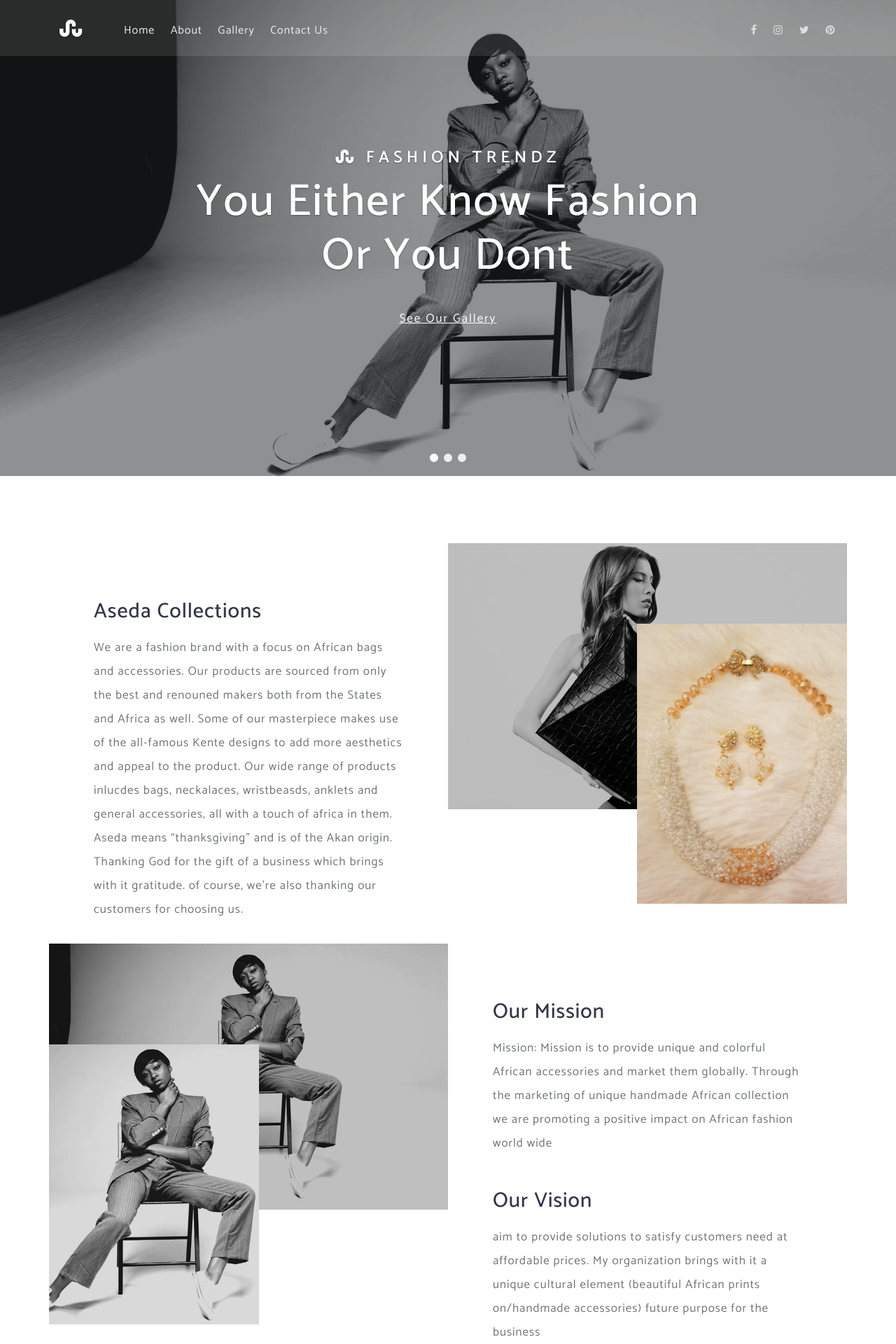
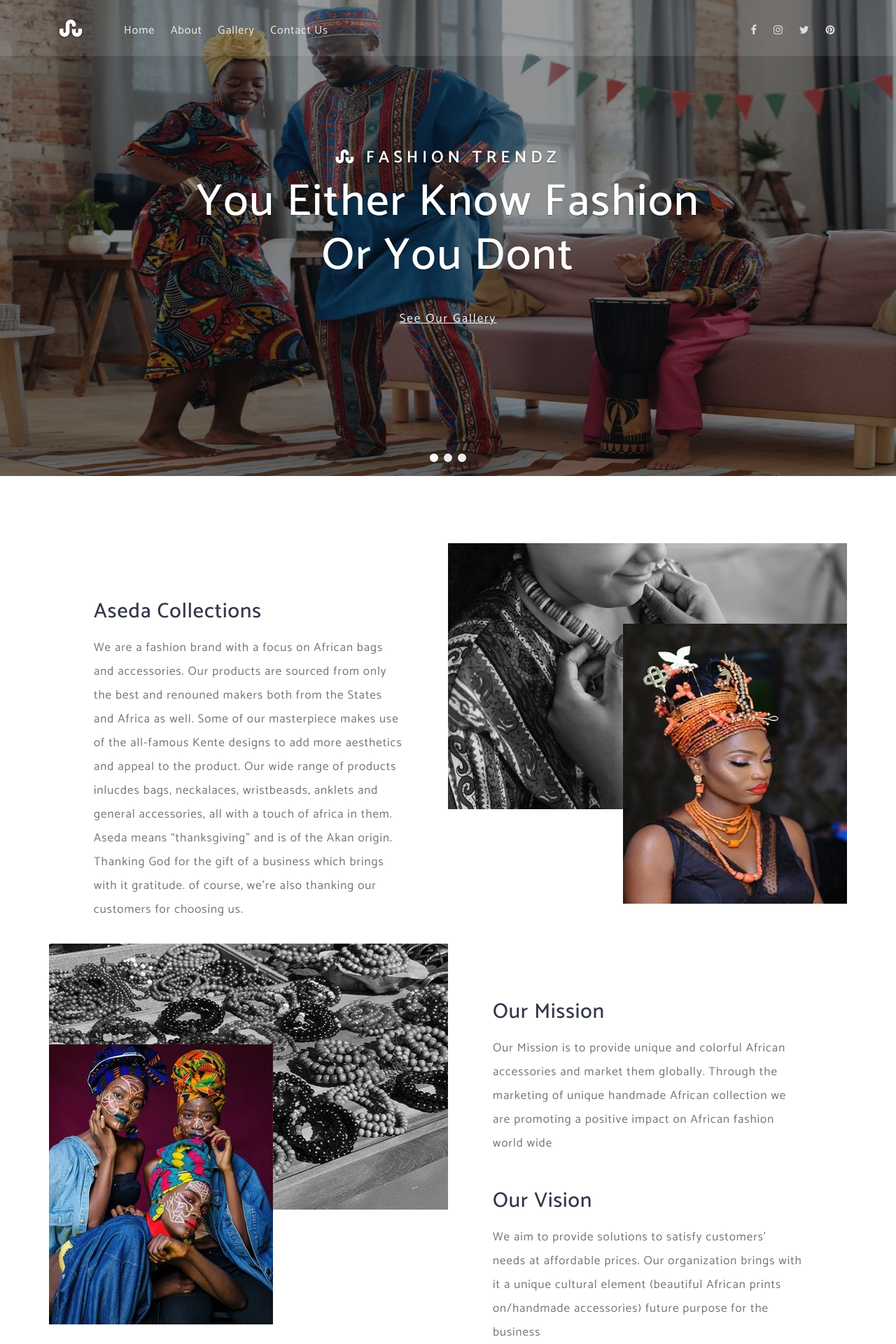
Before and after one commit to jkyereh/web, a PHP site: page / in a window 1280 px wide. Shown: the top 1920 px of the page at 70% size. Run offline with PHP 8.4, Linux system fonts and the light colour scheme.

Commit message:
pics done

```diff
--- a/css/style.css
+++ b/css/style.css
@@ -1449,7 +1449,7 @@
 }
 
 .banner-view {
-    background: url(../images/banner1.jpg) no-repeat center;
+    background: url(../images/banner11.jpg) no-repeat center;
     background-size: cover;
     min-height: 850px;
     position: relative;
@@ -1459,12 +1459,12 @@
 }
 
 .banner-top1 {
-    background: url(../images/banner2.jpg) no-repeat center;
+    background: url(../images/banner22.jpg) no-repeat center;
     background-size: cover;
 }
 
 .banner-top2 {
-    background: url(../images/banner3.jpg) no-repeat center;
+    background: url(../images/banner33.jpg) no-repeat center;
     background-size: cover;
 }
 
--- a/index.html
+++ b/index.html
@@ -140,23 +140,22 @@
 						thanking our customers for choosing us.</p>
 				</div>
 				<div class="col-lg-6 px-sm-0 img-div">
-					<img src="images/ab1.jpg" alt="" class="img-fluid" />
-					<img src="images/11.jpeg" alt="" height="400px" width="300px" class="img-fluid position-img" />
+					<img src="images/ab1111.jpg" alt="" class="img-fluid" />
+					<img src="images/ab111.jpg" alt="" class="img-fluid position-img" />
 				</div>
 				<div class="col-lg-6 px-sm-0 img-div mt-lg-0 mt-md-4 mt-0">
-					<img src="images/ab2.jpg" alt="" class="img-fluid" />
-					<img src="images/ab2-alt.jpg" alt="" class="img-fluid position-img1" />
+					<img src="images/ab222.jpg" alt="" class="img-fluid" />
+					<img src="images/ab22.jpg" alt="" class="img-fluid position-img1"/>
 				</div>
 				<div class="col-lg-6 about-padding">
 					<h4 class="mt-lg-5">Our Mission</h4>
 					<p class="mt-3">
-						Mission:
-							Mission is to provide unique and colorful African accessories and market them globally. Through the marketing of unique handmade African collection we are promoting
+							Our Mission is to provide unique and colorful African accessories and market them globally. Through the marketing of unique handmade African collection we are promoting
 							a positive impact on African fashion world wide
 							</p>
 							<h4 class="mt-lg-5">Our Vision</h4>
 								<p class="mt-3">
-						 aim to provide solutions to satisfy customers need at affordable prices. My organization brings with it a unique cultural element
+						 We aim to provide solutions to satisfy customers' needs at affordable prices. Our organization brings with it a unique cultural element
 						(beautiful African prints on/handmade accessories) future purpose for the business
 </p>
 
```
Also changed, not shown: images/WhatsApp Image 2022-05-05 at 7.09.52 PM(1).jpeg (added), images/WhatsApp Image 2022-05-05 at 7.09.52 PM.jpeg (added), images/ab111.jpg (added), images/ab1111.jpg (added), images/ab22.jpg (added), images/ab222.jpg (added), images/banner11.jpg (added), images/banner22.jpg (added), images/banner33.jpg (added), images/jackson-david-7t7pFCjTmws-unsplash.jpg (added), images/pexels-godisable-jacob-1416377(1).jpg (added), images/pexels-godisable-jacob-1416377.jpg (added), 2 other files.
